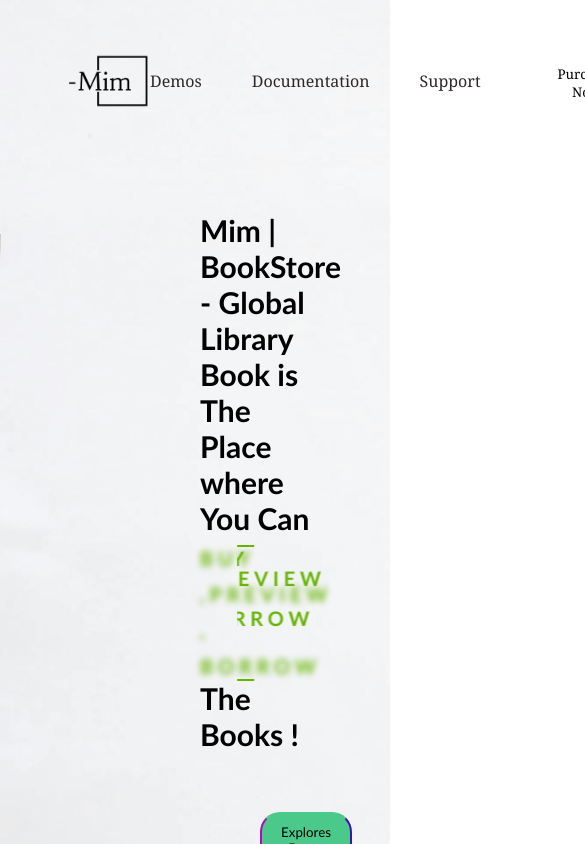
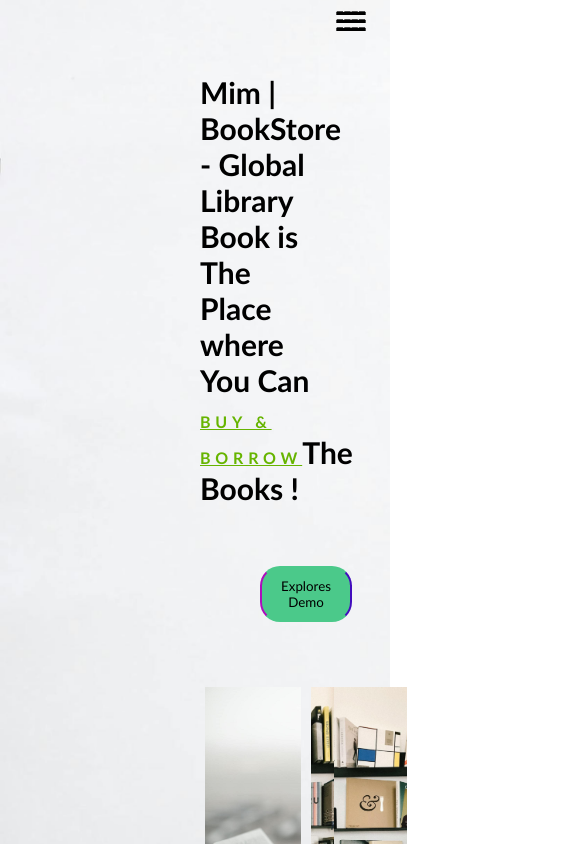
Before and after one commit to MiArianM/BookLibrary, a React (Vite) app: page / in a window 390 px wide. Shown: the top 844 px of the page, 585 px wide, since content can reach past the window. Built offline with nearby package versions, Linux system fonts and the light colour scheme.

Commit message:
ResponsiveMode ADDING (HomeSection+Almost Nav)

```diff
--- a/src/App.jsx
+++ b/src/App.jsx
@@ -5,6 +5,7 @@ import Library from "./Components/Library";
 import OurServices from "./Components/OurServices";
 import "./Styles/Global.css";
 import "./Styles/FadeAnimations.css";
+import "./Styles/Responsive.css";
 function App() {
   return (
     <>
--- a/src/Components/Header.jsx
+++ b/src/Components/Header.jsx
@@ -1,10 +1,16 @@
+import { useState } from "react";
 import "../Styles/Header.css";
 /* eslint-disable react/no-unescaped-entities */
 function Header() {
+  // eslint-disable-next-line no-unused-vars
+  const [clicked, setClicked] = useState(false);
+  const openMenu = () => {
+    setClicked((clicked) => !clicked);
+  };
   return (
     <>
       <header>
-        <nav className="animate__animated animate__backInDown">
+        <nav className="fnav animate__animated animate__backInDown">
           <img src="../NavLogo.png" width="100px" />
           <ul>
             <li>
@@ -19,6 +25,43 @@ function Header() {
             <button>Purchase Now</button>
           </ul>
         </nav>
+        <div
+          style={clicked ? { display: "none" } : { display: "block" }}
+          onClick={openMenu}
+          className="hmFirst hamburger-menu"
+        >
+          <span></span>
+          <span></span>
+          <span></span>
+        </div>
+        <div
+          style={clicked ? { display: "block" } : { display: "none" }}
+          id="HamburgerMenu"
+        >
+          <img src="../NavLogo.png" />
+          <ul>
+            <div onClick={openMenu} className="hmSecound hamburger-menu">
+              <span></span>
+              <span></span>
+              <span></span>
+            </div>
+            <li>
+              <a href="#">Demos</a>
+            </li>
+            <li>
+              <a href="#">Documentation</a>
+            </li>
+            <li>
+              <a href="#">Support</a>
+            </li>
+            <li>
+              {" "}
+              <a href="#">Support</a>
+            </li>
+            <button>Purchase Now</button>
+          </ul>
+        </div>
+
         <section id="HomeHeader">
           <div
             className="animate__animated animate__flipInX "
--- /dev/null
+++ b/src/Styles/Responsive.css
@@ -0,0 +1,113 @@
+/*Header------*/
+/*NavBar*/
+
+.hamburger-menu span::before {
+  content: "____";
+  display: block;
+  text-decoration: underline;
+  text-decoration-thickness: 2.5px;
+  line-height: 0.5;
+}
+
+#HamburgerMenu {
+  backdrop-filter: blur(10px);
+  position: fixed;
+  z-index: 1;
+  align-items: center;
+  width: 600px;
+  justify-content: space-between;
+  padding: 40px;
+  border-radius: 20px;
+  margin-top: 5rem;
+  line-height: 0.5;
+  gap: 50px;
+  background-color: beige;
+  * {
+    font-family: Verdana, Geneva, Tahoma, sans-serif;
+  }
+  img {
+    height: 55px;
+  }
+  ul {
+    display: flex;
+    flex-direction: column;
+  }
+  .hamburger-menu {
+    position: relative;
+    margin-left: 90%;
+    margin-top: -3.2rem;
+    cursor: pointer;
+  }
+}
+.hamburger-menu {
+  cursor: pointer;
+  margin-left: 80%;
+}
+@media (max-width: 2000px) {
+  .hmFirst {
+    display: none;
+  }
+}
+@media (max-width: 965px) {
+  .hmFirst {
+    display: block;
+  }
+  .fnav {
+    display: none;
+  }
+}
+/*HomePage IntroDuction*/
+@media (max-width: 1331px) {
+  span.focus {
+    font-size: 2.15rem;
+  }
+  span.focus::before {
+    filter: blur(0px);
+  }
+  .focus::after {
+    display: none;
+  }
+  .focus--mask {
+    display: none;
+  }
+}
+@media (max-width: 1088px) {
+  span.focus {
+    font-size: 1.5rem;
+  }
+  span.focus::before {
+    filter: blur(3px);
+  }
+  .focus::after {
+    display: block;
+  }
+  .focus--mask {
+    display: block;
+  }
+}
+@media (max-width: 983px) {
+  span.focus {
+    text-decoration: underline;
+    text-decoration-thickness: 0.5px;
+  }
+  span.focus::before {
+    filter: blur(0px);
+    content: "Buy & Borrow";
+  }
+  .focus::after {
+    display: none;
+  }
+  .focus--mask {
+    display: none;
+  }
+}
+@media (max-width: 897px) {
+  span.focus::before {
+    font-size: 1.25rem;
+  }
+}
+@media (max-width: 416px) {
+  span.focus::before {
+    font-size: 1rem;
+  }
+}
```
